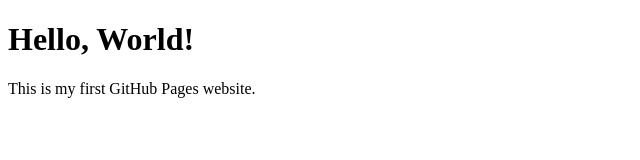
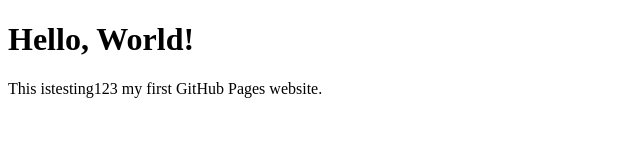
Before and after one commit to epp733/website, a plain HTML site: page index.html in a window 1280 px wide. Shown: the whole page, without its empty margins (0-640 px from the left). Drawn offline with Linux system fonts and the light colour scheme.

Commit message:
made change to p tag

```diff
--- a/index.html
+++ b/index.html
@@ -7,6 +7,6 @@
 </head>
 <body>
     <h1>Hello, World!</h1>
-    <p>This is my first GitHub Pages website.</p>
+    <p>This istesting123 my first GitHub Pages website.</p>
 </body>
 </html>
```
